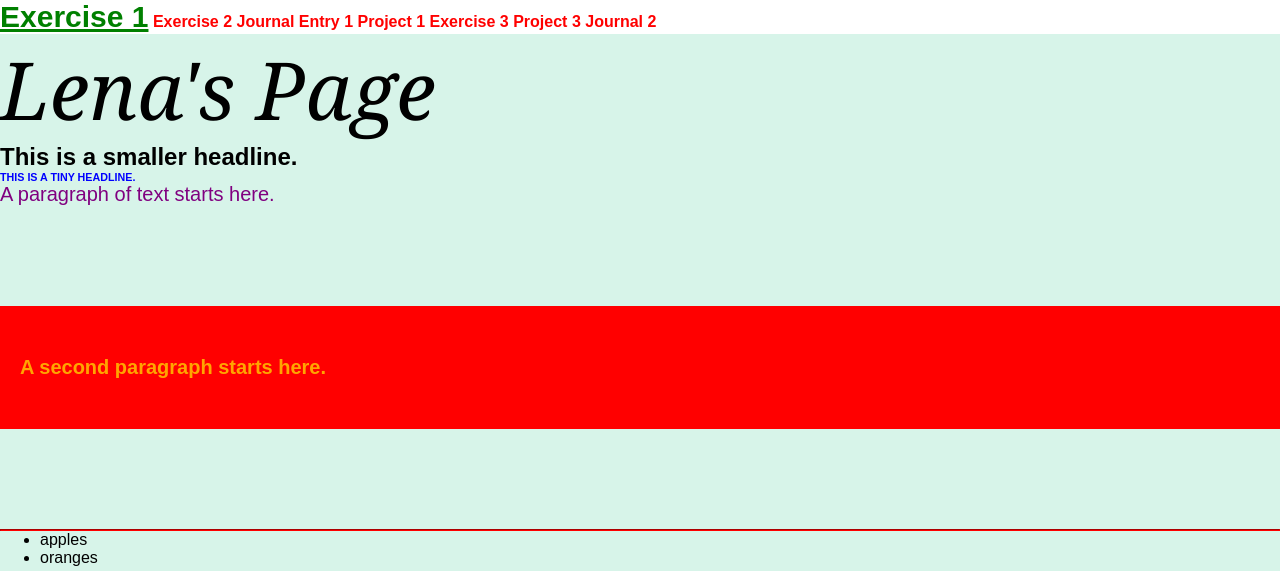
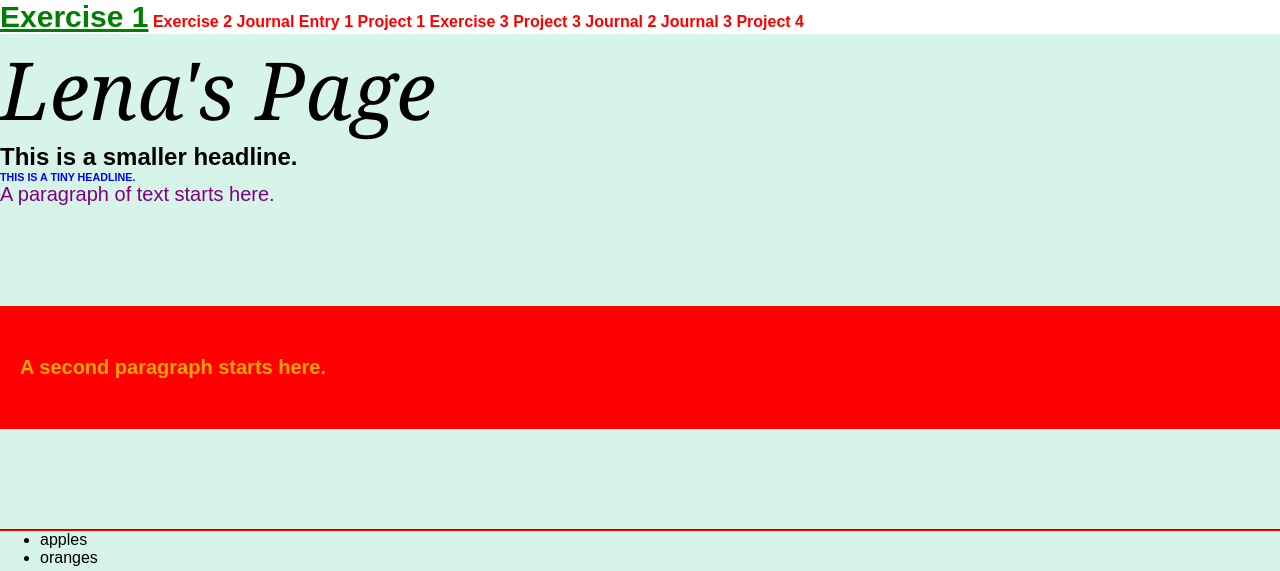
Before and after one commit to lweinkauf/web-class, a plain HTML site: page index.html in a window 1280 px wide. Shown: the top 571 px of the page. Drawn offline with Linux system fonts and the light colour scheme.

Commit message:
Update index.html

```diff
--- a/index.html
+++ b/index.html
@@ -16,6 +16,8 @@
     <a href="https://lweinkauf.github.io/web-class/exercise3/">Exercise 3</a>
     <a href="https://lweinkauf.github.io/web-class/project3story/">Project 3</a>
     <a href="https://lweinkauf.github.io/web-class/journalentry2/">Journal 2</a>
+    <a href="https://lweinkauf.github.io/web-class/JournalReflection/">Journal 3</a>
+    <a href="https://lweinkauf.github.io/web-class/FinalProject/">Project 4</a>
 </div>
 
     <h1>Lena's Page</h1>
```
